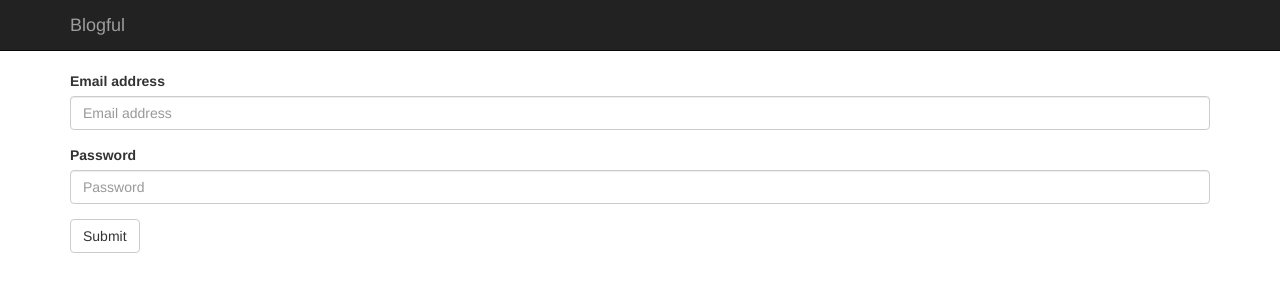
After one commit to bharbron/blogful, a Flask app: template blog/templates/login.html in a window 1280 px wide. The commit adds this page. Shown: the top 300 px of the page. Run offline with Flask 2, Linux system fonts and the light colour scheme; the template is opened without the code that fills it, so the values that code supplies are empty; some libraries are stand-ins or nearby versions.

Commit message:
Implementing login

```diff
--- a/blog/__init__.py
+++ b/blog/__init__.py
@@ -7,3 +7,4 @@ app.config.from_object(config_path)
 
 from . import views
 from . import filters
+from . import login
--- a/blog/templates/base.html
+++ b/blog/templates/base.html
@@ -39,6 +39,16 @@
       </div>
     </div>
 
+    {% with messages = get_flashd_messages(with_categories=true) %}
+    {% if messages %}
+    {% for category, message in messages %}
+    <div class="alert alert-{{ category }}">
+      {{ message }}
+    </div>
+    {% endfor %}
+    {% endif %}
+    {% endwith %}
+
     <div class="container">
       {% block content %}{% endblock %}
     </div>
--- /dev/null
+++ b/blog/templates/login.html
@@ -0,0 +1,14 @@
+{% extends "base.html" %}
+{% block content %}
+<form role="form" method="POST">
+  <div class="form-group">
+    <label for="email">Email address</label>
+    <input type="email" class="form-control" id="email" name="email" placeholder="Email address" required>
+  </div>
+  <div class="form-group">
+    <label for="password">Password</label>
+    <input type="password" class="form-control" id="password" name="password" placeholder="Password" required>
+  </div>
+  <button type="submit" class="btn btn-default">Submit</button>
+</form>
+{% endblock %}
--- a/manage.py
+++ b/manage.py
@@ -4,6 +4,10 @@ from flask.ext.script import Manager
 from blog import app
 from blog.models import Post
 from blog.database import session
+
+from getpass import getpass
+from werkzeug.security import generate_password_hash
+from blog.models import User
 
 manager = Manager(app)
 
@@ -24,5 +28,22 @@ def seed():
     session.add(post)
   session.commit()
 
+@manager.command
+def adduser():
+  name = raw_input("Name: ")
+  email = raw_input("Email: ")
+  if session.query(User).filter_by(email=email).first():
+    print "User with that email address already exists"
+    return
+
+  password = ""
+  password_2 = ""
+  while not (password and password_2) or password != password_2:
+    password = getpass("Password: ")
+    password_2 = getpass("Re-enter password: ")
+  user = User(name=name, email=email, password=generate_password_hash(password))
+  session.add(user)
+  session.commit()
+
 if __name__ == "__main__":
   manager.run()
```
Also changed, not shown: blog/login.py (added, +15 -0 lines), blog/models.py (+9 -0 lines), blog/views.py (+20 -2 lines).
